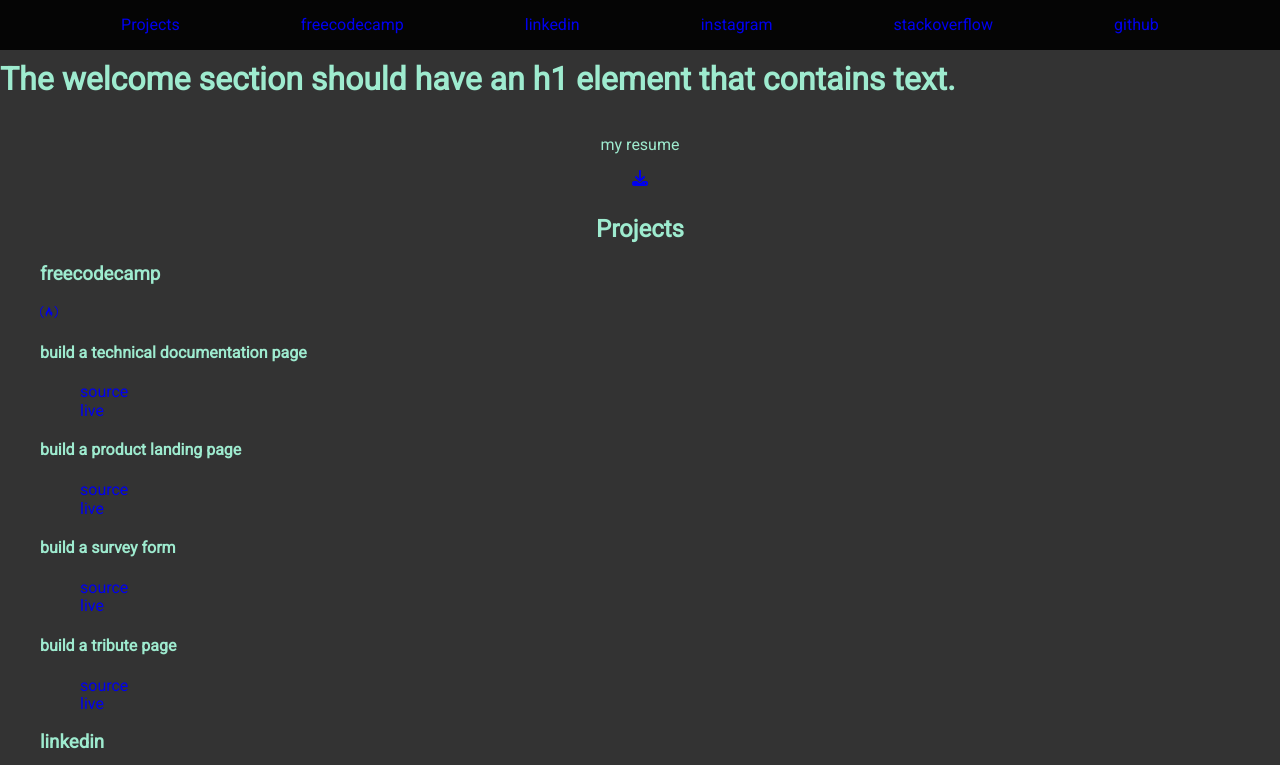
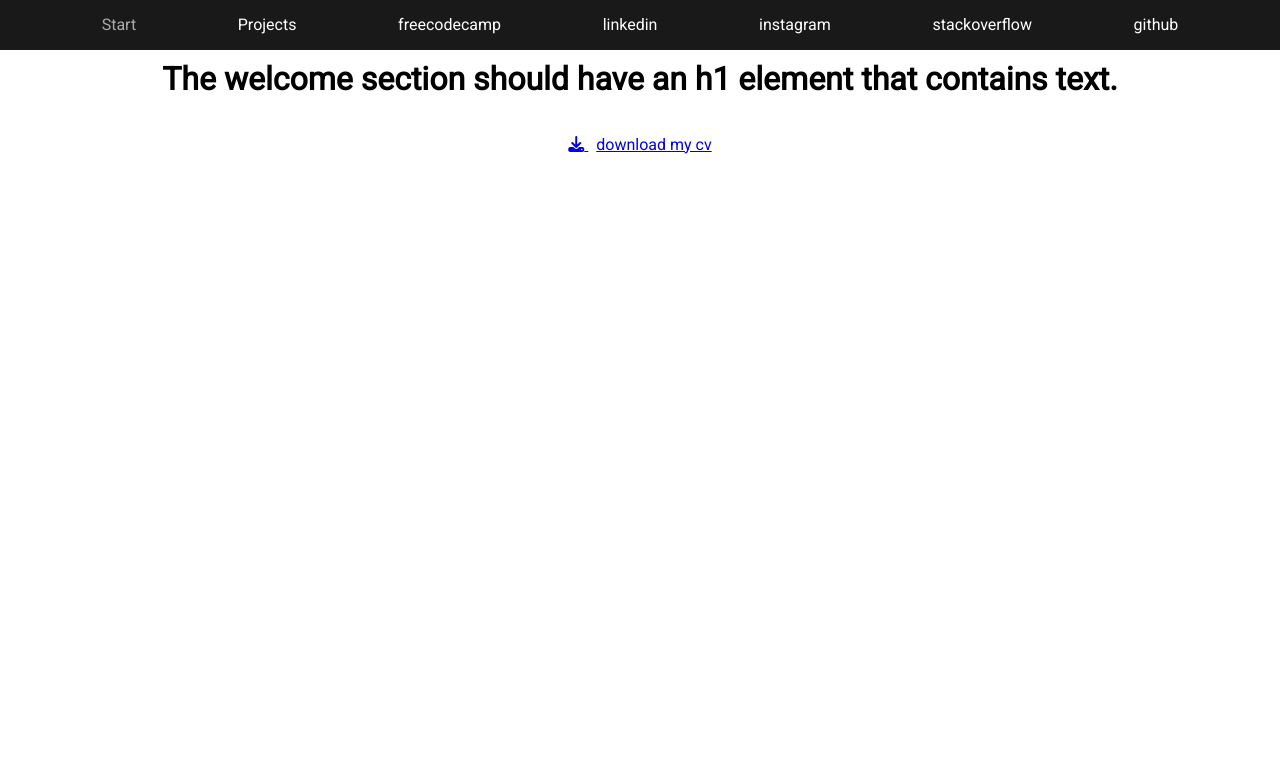
Before and after one commit to marcusmonteirodesouza/personal-portfolio, a website: page index.html in a window 1280 px wide. Shown: the top 765 px of the page. Drawn offline with nearby package versions, Linux system fonts and the light colour scheme.

Commit message:
Continue styling

```diff
--- a/index.css
+++ b/index.css
@@ -6,10 +6,10 @@ body {
   display: grid;
 }
 
-.grid-template {
+.grid-template-main {
   grid-template:
     "header" 2rem
-    "welcome" auto
+    "welcome" 100vh
     "projects" auto;
 }
 
@@ -28,3 +28,11 @@ header {
 #projects {
   grid-area: projects;
 }
+
+.grid-template-projects {
+  grid-template: "group links" / 1fr 1fr;
+}
+
+.gap {
+  gap: 3em;
+}
--- a/index.html
+++ b/index.html
@@ -6,8 +6,12 @@
     <meta http-equiv="X-UA-Compatible" content="ie=edge" />
     <title>Marcus Vinicius Monteiro de Souza - Personal Portfolio</title>
     <link
+      href="https://cdnjs.cloudflare.com/ajax/libs/normalize/8.0.1/normalize.min.css"
       rel="stylesheet"
+    />
+    <link
       href="https://unpkg.com/tachyons@4.10.0/css/tachyons.min.css"
+      rel="stylesheet"
     />
     <link
       href="https://fonts.googleapis.com/css?family=Roboto&display=swap"
@@ -19,32 +23,39 @@
       crossorigin="anonymous"
     ></script>
   </head>
-  <body class="bg-black-80 light-green">
-    <main class="grid grid-template">
+  <body class="">
+    <main class="grid grid-template-main">
       <header class="fixed w-100 bg-black-90">
         <nav id="navbar">
           <ul class="list flex justify-evenly pa0" id="nav-links">
-            <li><a class="link" href="#projects">Projects</a></li>
+            <li><a class="link dim light-silver" href="#">Start</a></li>
+            <li><a class="link dim white" href="#projects">Projects</a></li>
           </ul>
         </nav>
       </header>
 
       <section class="mv2" id="welcome-section">
-        <h1>
+        <h1 class="tc">
           The welcome section should have an h1 element that contains text.
         </h1>
         <div class="flex flex-column justify-center items-center" id="resume">
-          <p>my resume</p>
-          <a
-            href="resume_marcus_vinicius_monteiro_software_developer.pdf"
-            download="resume_marcus_vinicius_monteiro_software_developer.pdf"
-            ><i class="fas fa-download"></i
-          ></a>
+          <p>
+            <a
+              class="shadow-hover"
+              href="resume_marcus_vinicius_monteiro_software_developer.pdf"
+              download="cv_marcus_vinicius_monteiro_software_developer.pdf"
+              ><i class="fas fa-download"></i>
+              <span class="ml2">download my cv</span></a
+            >
+          </p>
         </div>
       </section>
-      <section id="projects">
+      <section class="mh6" id="projects">
         <h2 class="tc">Projects</h2>
-        <ul class="list" id="profiles"></ul>
+        <div class="grid grid-template-projects gap">
+          <ul class="list br" id="profiles"></ul>
+          <ul class="list" id="profile-links"></ul>
+        </div>
       </section>
     </main>
     <script src="index.js"></script>
--- a/index.js
+++ b/index.js
@@ -8,25 +8,24 @@ const fetchProfiles = async (url = 'https://raw.githubusercontent.com/marcusmont
   }
 }
 
-const appendProfiles = (profilesElem, navLinksElem, profiles) => {
-  profiles.forEach(profile => {
-    const profileContainer = document.createElement('li')
-    profileContainer.id = profile.name
+const appendProfiles = (profilesElem, profileLinksElem, navLinksElem, profiles) => {
+  const appendProfileLinks = (profileLinksElem, profile) => {
+    profileLinksElem.innerHTML = ''
 
-    const profileNameDisplay = document.createElement('h3')
-    profileNameDisplay.textContent = profile.name
-    profileContainer.append(profileNameDisplay)
-
-    const profileLink = document.createElement('a')
-    profileLink.href = profile.profile_link
-    profileLink.target = '_blank'
+    const li = document.createElement('li')
+    const h3 = document.createElement('h3')
+    h3.className = 'bb'
+    const a = document.createElement('a')
+    a.className = 'link hover-bg-blue'
+    a.href = profile.profile_link
+    a.target = '_blank'
+    a.textContent = 'visit this page'
     if (profile.is_main_profile) {
-      profileLink.id = 'profile-link'
+      a.id = 'profile-link'
     }
-    const icon = document.createElement('i')
-    icon.className = profile.iconClassName
-    profileLink.append(icon)
-    profileContainer.append(profileLink)
+    h3.append(a)
+    li.append(h3)
+    profileLinksElem.append(li)
 
     if ('projects' in profile) {
       const projectsList = document.createElement('ul')
@@ -48,7 +47,7 @@ const appendProfiles = (profilesElem, navLinksElem, profiles) => {
           const linkElem = document.createElement('a')
           linkElem.href = link.link
           linkElem.target = '_blank'
-          linkElem.className = 'link'
+          linkElem.className = 'link hover-bg-blue'
           linkElem.textContent = link.name
           li.append(linkElem)
           projectLinks.append(li)
@@ -56,18 +55,38 @@ const appendProfiles = (profilesElem, navLinksElem, profiles) => {
 
         projectTile.append(projectLinks)
 
-        profileContainer.append(projectTile)
+        profileLinksElem.append(projectTile)
       })
     }
-    profilesElem.append(profileContainer)
+  }
+
+  profiles.forEach(profile => {
+    const li = document.createElement('li')
+    li.id = profile.name
+    li.className = 'grow shadow-hover'
+
+    const p = document.createElement('p')
+    const i = document.createElement('i')
+    i.className = profile.iconClassName
+    p.append(i)
+    const span = document.createElement('span')
+    span.className = 'ml3'
+    span.textContent = profile.name
+    p.append(span)
+
+    li.append(p)
+
+    li.onclick = () => appendProfileLinks(profileLinksElem, profile)
+
+    profilesElem.append(li)
 
     // append navlink
 
     const navLinkContainer = document.createElement('li')
     const navLink = document.createElement('a')
-    navLink.href = `#${profileContainer.id}`
-    navLink.className = 'link'
-    navLink.textContent = profileContainer.id
+    navLink.href = `#${li.id}`
+    navLink.className = 'link dim white'
+    navLink.textContent = li.id
     navLinkContainer.append(navLink)
     navLinksElem.append(navLinkContainer)
   })
@@ -75,7 +94,8 @@ const appendProfiles = (profilesElem, navLinksElem, profiles) => {
 
 window.onload = async () => {
   const profilesElem = document.getElementById('profiles')
+  const profileLinksElem = document.getElementById('profile-links')
+  const navLinksElem = document.getElementById('nav-links')
   const profiles = await fetchProfiles('./profiles.json')
-  const navLinksElem = document.getElementById('nav-links')
-  appendProfiles(profilesElem, navLinksElem, profiles)
+  appendProfiles(profilesElem, profileLinksElem, navLinksElem, profiles)
 }
```
Also changed, not shown: 2 other files.
